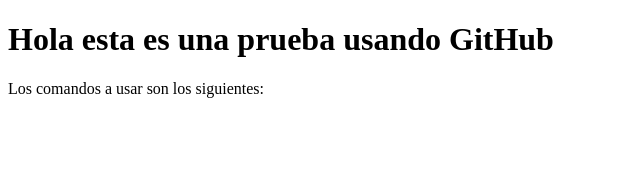
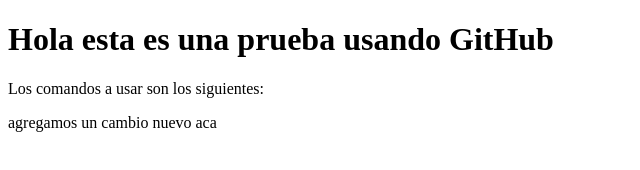
Before and after one commit to profcarlosvillalba/ejemplo-github, a plain HTML site: page index.html in a window 1280 px wide. Shown: the whole page, without its empty margins (0-640 px from the left). Drawn offline with Linux system fonts and the light colour scheme.

Commit message:
se agregó un parrafo

```diff
--- a/index.html
+++ b/index.html
@@ -9,5 +9,7 @@
     <h1>Hola esta es una prueba usando GitHub</h1>
     <p>Los comandos a usar son los siguientes:</p>
 
+    <p>agregamos un cambio nuevo aca</p>
+
 </body>
 </html>
```
